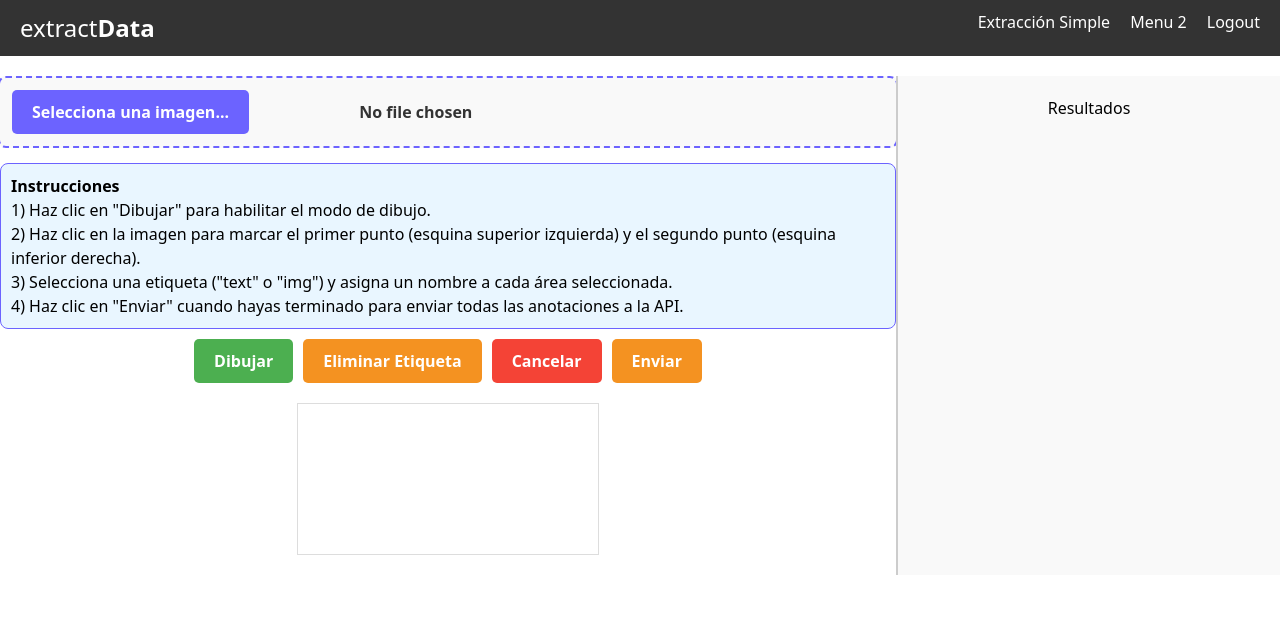
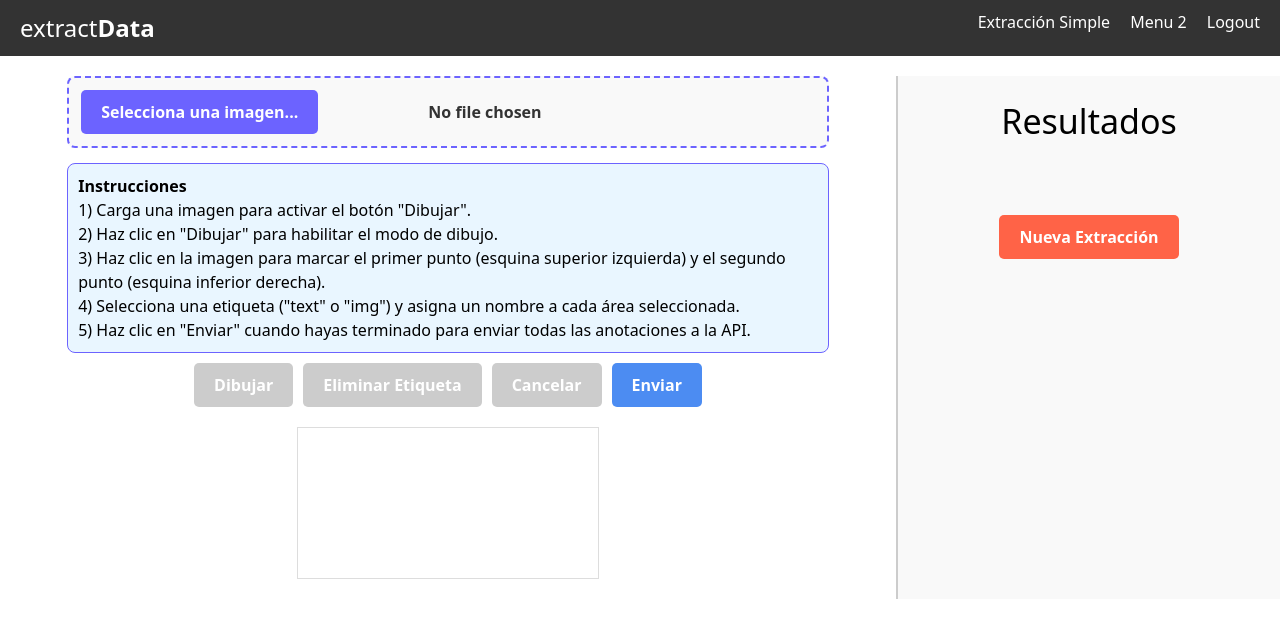
Before and after one commit to JaimeRax/interfaceinfoprocessing, a Next.js app: page /screens/extractSingle in a window 1280 px wide. Shown: the top 638 px of the page. Built offline with nearby package versions, Linux system fonts and the light colour scheme.

Commit message:
style(styles): add style in view

```diff
--- a/pages/screens/extractSingle.tsx
+++ b/pages/screens/extractSingle.tsx
@@ -12,9 +12,16 @@ const ExtactSingle = () => {
   >([]);
   const [annotations, setAnnotations] = useState<any[]>([]);
   const [drawingEnabled, setDrawingEnabled] = useState<boolean>(false);
-  const [zipDownloadLink, setZipDownloadLink] = useState<string | null>(null); // Para el ZIP
+  const [zipDownloadLink, setZipDownloadLink] = useState<string | null>(null);
+  const [labelList, setLabelList] = useState<any[]>([]); // Para la lista de etiquetas
+  const [buttonsEnabled, setButtonsEnabled] = useState({
+    draw: false,
+    cancel: false,
+    remove: false,
+    send: false,
+  }); // Manejo del estado de los botones
 
-  // Función para cargar la imagen
+  // Función para cargar la imagen y habilitar el botón de dibujar
   const handleImageUpload = (event: React.ChangeEvent<HTMLInputElement>) => {
     const file = event.target.files?.[0];
     if (file) {
@@ -23,6 +30,7 @@ const ExtactSingle = () => {
       img.onload = () => {
         setImage(img);
         setImageFile(file);
+        setButtonsEnabled({ ...buttonsEnabled, draw: true }); // Habilita el botón dibujar
         const canvas = canvasRef.current;
         if (canvas) {
           // Ajusta el tamaño del canvas según la imagen cargada
@@ -126,6 +134,10 @@ const ExtactSingle = () => {
           result.value.name,
         ];
         setAnnotations((prev) => [...prev, newAnnotation]);
+        setLabelList((prev) => [
+          ...prev,
+          { label: result.value.label, name: result.value.name },
+        ]); // Agrega a la lista de etiquetas
       }
     });
   };
@@ -154,6 +166,7 @@ const ExtactSingle = () => {
         const blob = await response.blob();
         const zipUrl = URL.createObjectURL(blob);
         setZipDownloadLink(zipUrl); // Configuramos el enlace para descargar el ZIP
+        document.body.style.cursor = "default"; // Devuelve el cursor a normal
       } else {
         console.error("Error en la respuesta de la API", response.statusText);
       }
@@ -164,21 +177,50 @@ const ExtactSingle = () => {
 
   const handleDibujarClick = () => {
     setDrawingEnabled(true); // Activa el modo de dibujo
+    setButtonsEnabled({ draw: false, cancel: true, remove: true, send: true }); // Habilita los botones y desactiva dibujar
     document.body.style.cursor = "crosshair"; // Cambia el cursor a "lápiz"
   };
 
   const handleRemoveLastAnnotation = () => {
     setAnnotations((prev) => {
       const newAnnotations = prev.slice(0, -1);
+      setLabelList((prev) => prev.slice(0, -1)); // Actualiza la lista de etiquetas
       return newAnnotations;
     });
   };
 
   const handleRemoveAllAnnotations = () => {
     setAnnotations([]);
+    setLabelList([]);
     setDrawingEnabled(false); // Desactiva el modo de dibujo
     document.body.style.cursor = "default"; // Restablece el cursor
     setZipDownloadLink(null); // Limpia el enlace del ZIP
+    setButtonsEnabled({
+      draw: true,
+      cancel: false,
+      remove: false,
+      send: false,
+    }); // Restablece los botones
+  };
+
+  const handleReset = () => {
+    setImage(null);
+    setImageFile(null);
+    setAnnotations([]);
+    setLabelList([]);
+    setZipDownloadLink(null);
+    setDrawingEnabled(false);
+    setButtonsEnabled({
+      draw: false,
+      cancel: false,
+      remove: false,
+      send: false,
+    });
+    const canvas = canvasRef.current;
+    if (canvas) {
+      const context = canvas.getContext("2d");
+      context?.clearRect(0, 0, canvas.width, canvas.height); // Limpia el canvas
+    }
   };
 
   return (
@@ -197,48 +239,52 @@ const ExtactSingle = () => {
               <strong>Instrucciones</strong>
             </h3>
             <ol>
+              <li>1) Carga una imagen para activar el botón "Dibujar".</li>
               <li>
-                1) Haz clic en "Dibujar" para habilitar el modo de dibujo.
+                2) Haz clic en "Dibujar" para habilitar el modo de dibujo.
               </li>
               <li>
-                2) Haz clic en la imagen para marcar el primer punto (esquina
+                3) Haz clic en la imagen para marcar el primer punto (esquina
                 superior izquierda) y el segundo punto (esquina inferior
                 derecha).
               </li>
               <li>
-                3) Selecciona una etiqueta ("text" o "img") y asigna un nombre a
+                4) Selecciona una etiqueta ("text" o "img") y asigna un nombre a
                 cada área seleccionada.
               </li>
               <li>
-                4) Haz clic en "Enviar" cuando hayas terminado para enviar todas
+                5) Haz clic en "Enviar" cuando hayas terminado para enviar todas
                 las anotaciones a la API.
               </li>
             </ol>
           </div>
+
           <div className={styles.buttonContainer}>
             <button
               onClick={handleDibujarClick}
               className={styles.dibujarButton}
-              disabled={drawingEnabled}
+              disabled={!buttonsEnabled.draw} // Desactivar si no está habilitado
             >
               Dibujar
             </button>
             <button
               onClick={handleRemoveLastAnnotation}
               className={styles.actionButton}
+              disabled={!buttonsEnabled.remove} // Desactivar si no está habilitado
             >
               Eliminar Etiqueta
             </button>
             <button
               onClick={handleRemoveAllAnnotations}
               className={styles.cancelButton}
+              disabled={!buttonsEnabled.cancel} // Desactivar si no está habilitado
             >
               Cancelar
             </button>
             <button
               onClick={sendAnnotationsToAPI}
-              className={styles.actionButton}
-              disabled={annotations.length === 0} // Desactivar si no hay anotaciones
+              className={styles.sendButton}
+              disabled={!buttonsEnabled.send} // Desactivar si no está habilitado
             >
               Enviar
             </button>
@@ -252,14 +298,36 @@ const ExtactSingle = () => {
 
         {/* Columna derecha para el enlace de descarga ZIP */}
         <div className={styles.rightColumn}>
-          <h2>Resultados</h2>
+          {/* Lista de etiquetas seleccionadas */}
+          {labelList.length > 0 && (
+            <div className={styles.labelList}>
+              <h4 className={styles.title}>Etiquetas:</h4>
+              <ul>
+                {labelList.map((item, index) => (
+                  <li key={index}>
+                    {item.label}: {item.name}
+                  </li>
+                ))}
+              </ul>
+            </div>
+          )}
+
+          <h2 className={styles.title}>Resultados</h2>
           {zipDownloadLink && (
             <div className={styles.downloadContainer}>
-              <a href={zipDownloadLink} download="resultados.zip">
-                <i className="fas fa-download"></i> Descargar Resultados (.zip)
+              <a href={zipDownloadLink} download="imagenes_y_datos.zip">
+                <i className="fas fa-download"></i> Descargar ZIP (Imágenes +
+                Datos)
               </a>
             </div>
           )}
+
+          <br />
+          <br />
+          {/* Botón de nueva extracción */}
+          <button className={styles.resetButton} onClick={handleReset}>
+            Nueva Extracción
+          </button>
         </div>
       </div>
     </>
--- a/styles/extractSingle.module.css
+++ b/styles/extractSingle.module.css
@@ -12,7 +12,7 @@
 }
 
 .fileInput {
-  width: 900px;
+  width: 85%;
   padding: 12px;
   border: 2px dashed #6c63ff;
   border-radius: 8px;
@@ -56,7 +56,7 @@
 .instructions {
   margin-top: 10px;
   text-align: left;
-  max-width: 900px;
+  width: 85%;
   background-color: #e9f6ff;
   padding: 10px;
   border-radius: 8px;
@@ -117,6 +117,25 @@
   font-size: 18px;
 }
 
+
+.labelList {
+  margin-bottom: 20px;
+  background-color: #e9f6ff;
+  padding: 10px;
+  border-radius: 8px;
+  border: 1px solid #6c63ff;
+}
+
+.labelList ul {
+  list-style-type: none;
+  padding-left: 0;
+}
+
+.labelList li {
+  margin: 2px 0;
+  text-align: left;
+}
+
 .jsonResult {
   background-color: #f9f9f9;
   padding: 15px;
@@ -126,7 +145,7 @@
   white-space: pre-wrap;
 }
 
-.actionButton, .dibujarButton, .cancelButton, .sendButton {
+.actionButton, .dibujarButton, .cancelButton, .sendButton, .resetButton{
   padding: 10px 20px;
   background-color: #4CAF50;
   color: white;
@@ -136,9 +155,18 @@
   font-weight: bold;
 }
 
-.dibujarButton:disabled {
+.dibujarButton:disabled,.actionButton:disabled,
+.cancelButton:disabled {
   background-color: #ccc;
   cursor: not-allowed;
+}
+
+.resetButton {
+  background-color: #ff6347;
+}
+
+.resetButton:hover {
+  background-color: #ff4500;
 }
 
 .cancelButton {
```
